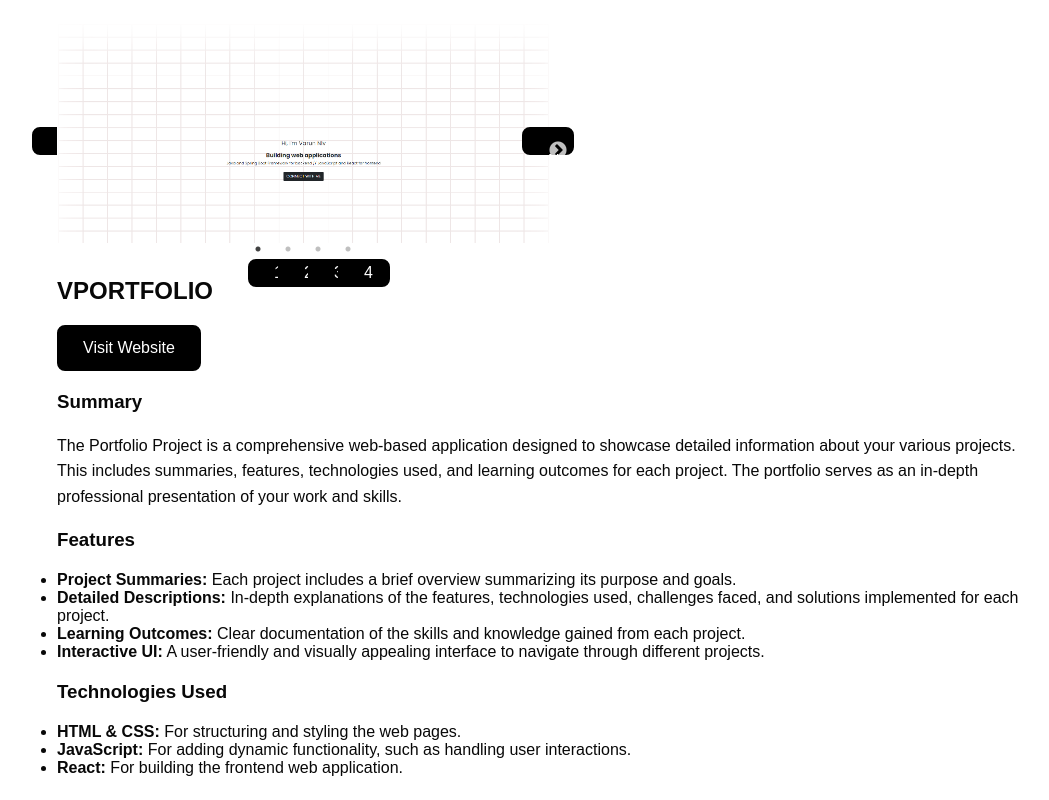
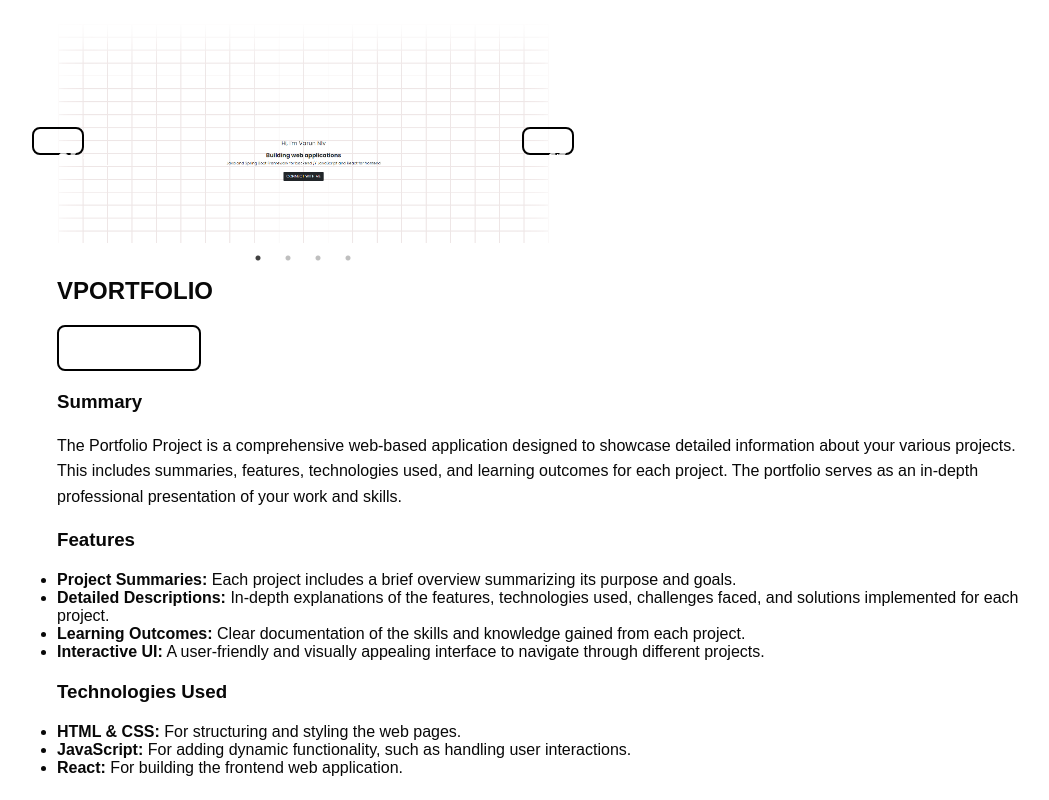
Before and after one commit to varunnlv/vportfolio, a React (Create React App) app: page / in a window 1280 px wide. Shown: the part 7320-8120 px from the top of the page, without its empty margins (91-1140 px from the left). Built offline with nearby package versions, Linux system fonts and the light colour scheme.

Commit message:
Update portfolio.scss

```diff
--- a/src/components/portfolio/portfolio.scss
+++ b/src/components/portfolio/portfolio.scss
@@ -313,7 +313,13 @@ font-size: 0.8rem;
     }
 
     .ui-container button {
-  background: black; /* Bright blue */
+  background: transparent; /* Bright blue */
+        z-index:19;
+}
+
+
+button {
+  background: transparent; /* Bright blue */
   border: 2px solid black; /* Darker blue border */
   color: white; /* White text */
   padding: 12px 24px;
```
